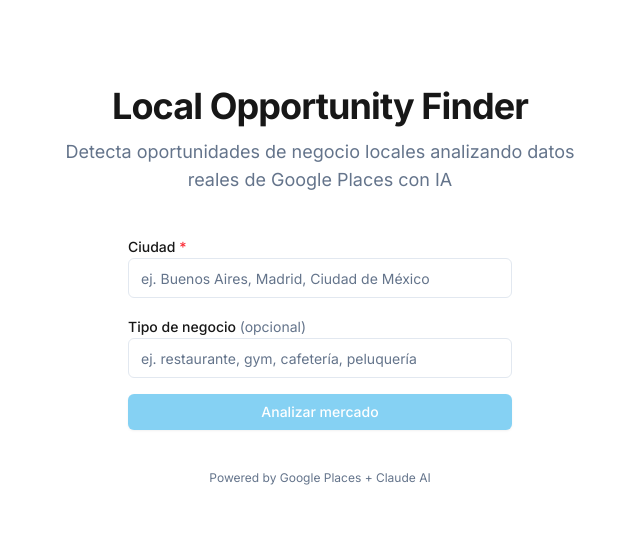
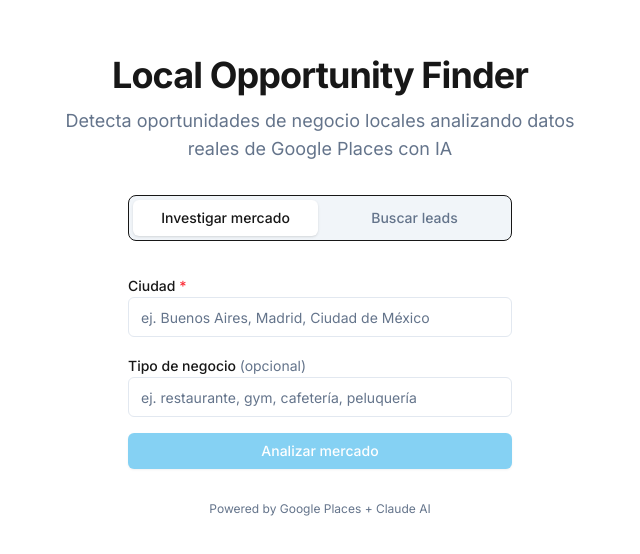
Before and after one commit to ovangoni-cyber/opplify, a Next.js app: page / in a window 1280 px wide. Shown: the part 114-668 px from the top of the page, without its empty margins (320-960 px from the left). Built offline with nearby package versions, Linux system fonts and the light colour scheme.

Commit message:
feat: add ModeToggle to home page and mode prop to SearchForm

```diff
--- a/src/app/page.tsx
+++ b/src/app/page.tsx
@@ -1,30 +1,32 @@
 'use client'
 
+import { useState } from 'react'
 import { useRouter } from 'next/navigation'
 import { SearchForm } from '@/components/search/SearchForm'
-import type { SearchParams } from '@/types/analysis'
+import { ModeToggle } from '@/components/search/ModeToggle'
+import type { SearchParams, AppMode } from '@/types/analysis'
 
 export default function HomePage() {
   const router = useRouter()
+  const [mode, setMode] = useState<AppMode>('market_research')
 
   const handleSubmit = (params: SearchParams) => {
-    const qs = new URLSearchParams({ city: params.city })
+    const qs = new URLSearchParams({ city: params.city, mode: params.mode })
     if (params.business_type) qs.set('business_type', params.business_type)
     router.push(`/results?${qs.toString()}`)
   }
 
   return (
-    <div className="flex flex-col items-center justify-center min-h-screen gap-10 p-8">
+    <div className="flex flex-col items-center justify-center min-h-screen gap-8 p-8">
       <div className="text-center space-y-3 max-w-lg">
         <h1 className="text-4xl font-bold tracking-tight">Local Opportunity Finder</h1>
         <p className="text-muted-foreground text-lg">
           Detecta oportunidades de negocio locales analizando datos reales de Google Places con IA
         </p>
       </div>
-      <SearchForm onSubmit={handleSubmit} />
-      <p className="text-xs text-muted-foreground">
-        Powered by Google Places + Claude AI
-      </p>
+      <ModeToggle mode={mode} onChange={setMode} />
+      <SearchForm mode={mode} onSubmit={handleSubmit} />
+      <p className="text-xs text-muted-foreground">Powered by Google Places + Claude AI</p>
     </div>
   )
 }
--- a/src/components/search/SearchForm.tsx
+++ b/src/components/search/SearchForm.tsx
@@ -3,21 +3,22 @@
 import { useState } from 'react'
 import { Button } from '@/components/ui/button'
 import { Input } from '@/components/ui/input'
-import type { SearchParams } from '@/types/analysis'
+import type { SearchParams, AppMode } from '@/types/analysis'
 
 type Props = {
   onSubmit: (params: SearchParams) => void
+  mode: AppMode
   loading?: boolean
 }
 
-export function SearchForm({ onSubmit, loading }: Props) {
+export function SearchForm({ onSubmit, mode, loading }: Props) {
   const [city, setCity] = useState('')
   const [businessType, setBusinessType] = useState('')
 
   const handleSubmit = (e: React.FormEvent) => {
     e.preventDefault()
     if (!city.trim()) return
-    onSubmit({ city: city.trim(), business_type: businessType.trim() })
+    onSubmit({ city: city.trim(), business_type: businessType.trim(), mode })
   }
 
   return (
@@ -55,7 +56,7 @@ export function SearchForm({ onSubmit, loading }: Props) {
             Analizando...
           </span>
         ) : (
-          'Analizar mercado'
+          mode === 'agency_leads' ? 'Buscar leads' : 'Analizar mercado'
         )}
       </Button>
     </form>
```
